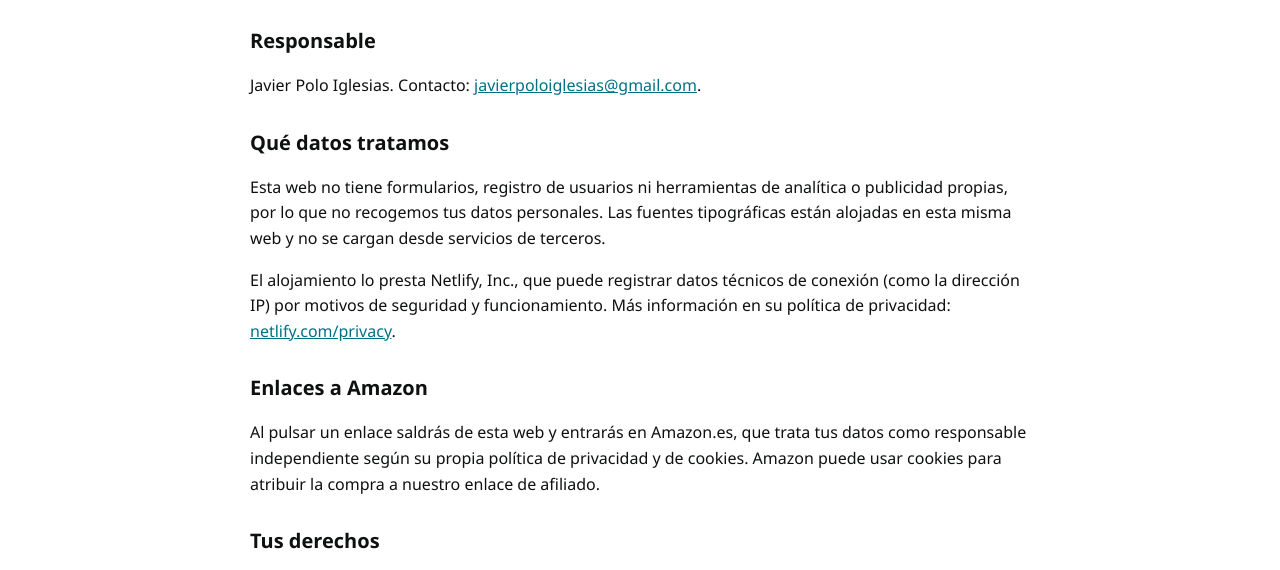
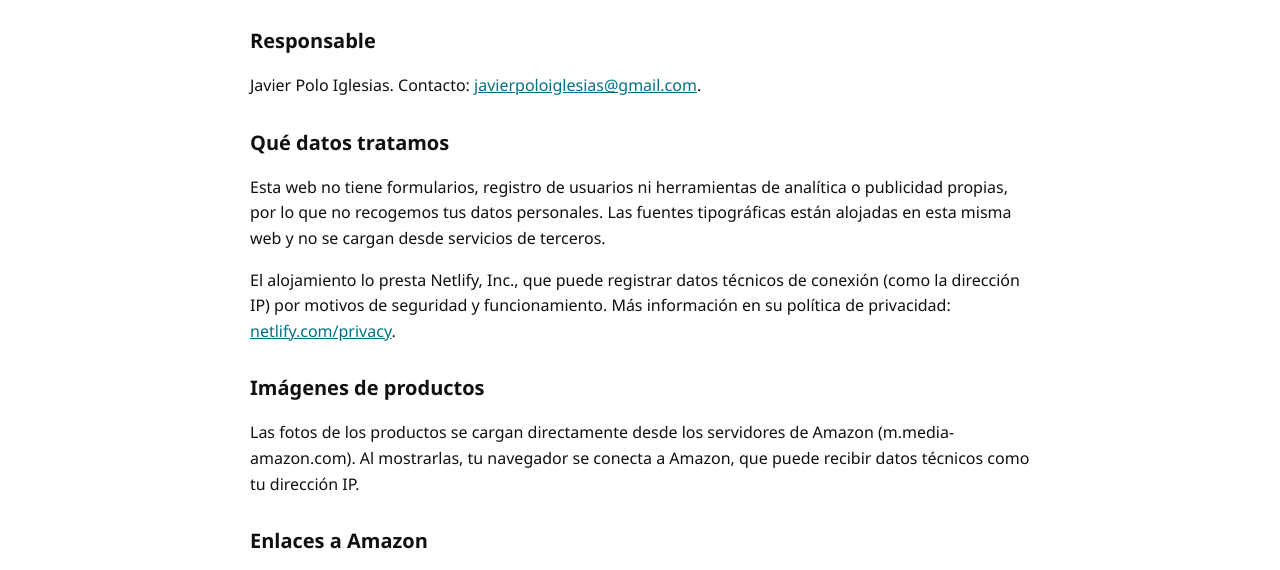
Before and after one commit to javierpoloiglesias-source/pelotamazon, a plain HTML site: page privacidad.html in a window 1280 px wide. Shown: the part 216-786 px from the top of the page. Drawn offline with Linux system fonts and the light colour scheme.

Commit message:
Privacidad: indicar que las imágenes se sirven desde Amazon
Co-Authored-By: Claude Opus 5.5 <noreply@anthropic.com>
Claude-Session: https://claude.ai/code/session_01AtJ2padRz4LErPEmjXfT26

```diff
--- a/privacidad.html
+++ b/privacidad.html
@@ -15,6 +15,7 @@ footer{background:#131a22;color:#aaa;font-size:13px;text-align:center;padding:18
 <h2>Responsable</h2><p>Javier Polo Iglesias. Contacto: <a href="mailto:javierpoloiglesias@gmail.com">javierpoloiglesias@gmail.com</a>.</p>
 <h2>Qué datos tratamos</h2><p>Esta web no tiene formularios, registro de usuarios ni herramientas de analítica o publicidad propias, por lo que no recogemos tus datos personales. Las fuentes tipográficas están alojadas en esta misma web y no se cargan desde servicios de terceros.</p>
 <p>El alojamiento lo presta Netlify, Inc., que puede registrar datos técnicos de conexión (como la dirección IP) por motivos de seguridad y funcionamiento. Más información en su política de privacidad: <a href="https://www.netlify.com/privacy/" rel="nofollow noopener">netlify.com/privacy</a>.</p>
+<h2>Imágenes de productos</h2><p>Las fotos de los productos se cargan directamente desde los servidores de Amazon (m.media-amazon.com). Al mostrarlas, tu navegador se conecta a Amazon, que puede recibir datos técnicos como tu dirección IP.</p>
 <h2>Enlaces a Amazon</h2><p>Al pulsar un enlace saldrás de esta web y entrarás en Amazon.es, que trata tus datos como responsable independiente según su propia política de privacidad y de cookies. Amazon puede usar cookies para atribuir la compra a nuestro enlace de afiliado.</p>
 <h2>Tus derechos</h2><p>Puedes ejercer tus derechos de acceso, rectificación, supresión, oposición, limitación y portabilidad escribiendo a <a href="mailto:javierpoloiglesias@gmail.com">javierpoloiglesias@gmail.com</a>. También puedes reclamar ante la Agencia Española de Protección de Datos (<a href="https://www.aepd.es" rel="nofollow noopener">aepd.es</a>).</p>
 </main>
```
